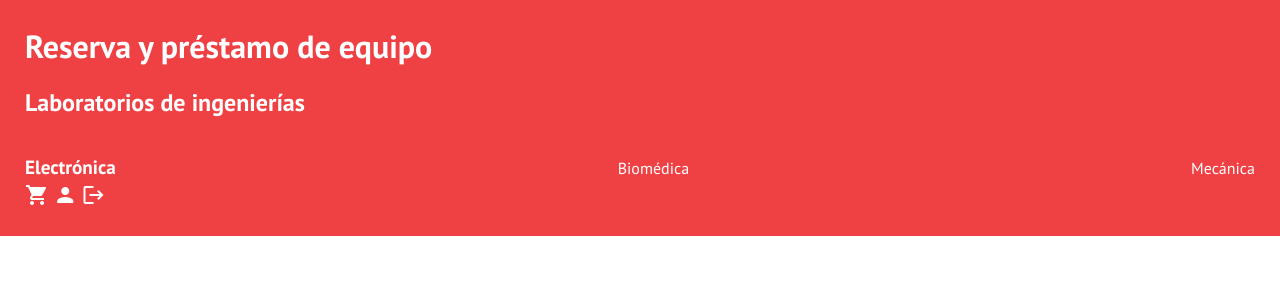
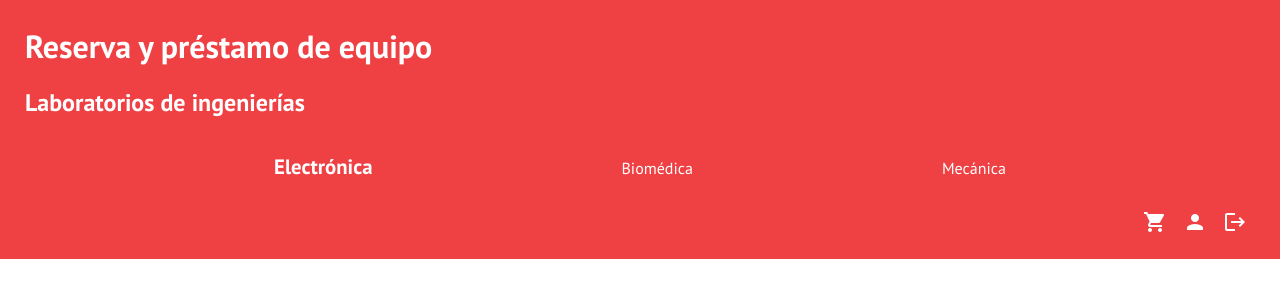
Before and after one commit to JairEscamilla/PrestamosIE, a plain HTML site: page layout.html in a window 1280 px wide. Drawn offline with Linux system fonts and the light colour scheme.

Commit message:
Adding icons

```diff
--- a/styles/layout.css
+++ b/styles/layout.css
@@ -30,7 +30,7 @@
 .navigation ul{
   display: flex;
   flex-direction: row;
-  justify-content: space-between;
+  justify-content: space-evenly;
 }
 
 .navigation ul li{
@@ -45,7 +45,19 @@
 
 .navigation ul .active {
   position: relative;
-  top: -4px;
+  top: -5px;
   font-weight: bold;
-  font-size: 1.2rem;
+  font-size: 1.3rem;
 }
+
+.icons-container{
+  display: flex;
+  justify-content: flex-end;
+  margin-top: 25px;
+}
+
+.icons-container span{
+  margin: 0 8px;
+  cursor: pointer;
+  font-size: 1.5rem;
+}
```
